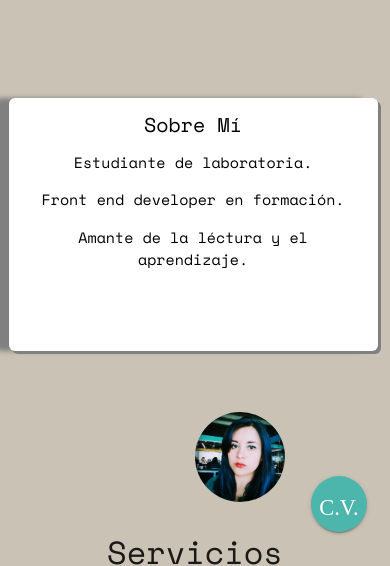
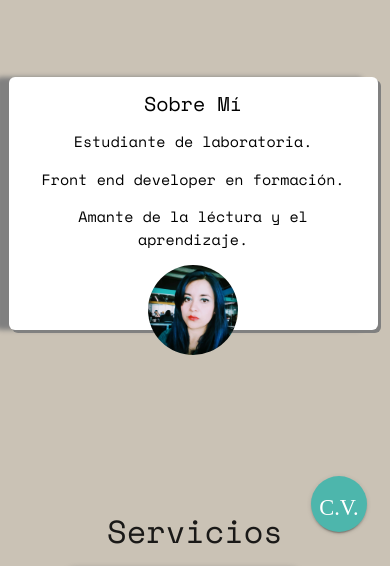
Before and after one commit to mackyjava/portafolioV2, a plain HTML site: page index.html in a window 390 px wide. Shown: the part 289-855 px from the top of the page. Drawn offline with nearby package versions, Linux system fonts and the light colour scheme.

Commit message:
versionṕrueba

```diff
--- a/assets/css/main.css
+++ b/assets/css/main.css
@@ -80,7 +80,7 @@ span a{
  box-shadow: 3px 3px gray, -1em 0 0.4em gray;
 }
 #info{
-  height: 300px;
+  height: 400px;
 
 }
 #info .subir{
@@ -126,11 +126,8 @@ img.circle{
   top: 30%;
 }
 .circle.yo{
-  width: 250px;
-  height:250px;
-  position: absolute;
-  left:69%;
-  top:143%;
+  width: 200px;
+  height:200px;
 }
 
 .logo img{
@@ -147,10 +144,11 @@ img.circle{
   margin-left: 10% !important;
 }
 .img-data{
-  position: absolute;
-  left:15%;
+ /* position: absolute;
+  margin-left: -30%*/
   z-index: -2;
   box-shadow: 3px 3px gray, -1em 0 0.4em gray;
+  height: 450px;
 }
 footer{
     margin-top: -1.5%;
@@ -311,11 +309,7 @@ nav  li a{
   .circle.yo{
     width: 90px;
     height:90px;
-    position: absolute;
-    left:50%;
-    top:83%;
   }
-
   .logo img{
       width: 20%;
       height: 40px;
--- a/index.html
+++ b/index.html
@@ -46,9 +46,6 @@
           </div>
           </div>
            <div id="sobre" class="row bajar">
-          <div class="col xl4 l4 m4 s4 offset-xl7 offset-l7 offset-m7 offset-s7 margin-t">
-            <img src="assets/img/yo.jpg" class="circle yo">
-          </div>
           <div id="sobre-mi" class="col xl12 l12 m12 s12">
            <div class="col xl10 l0 m10 s12 bajar borde">
              <h4 class="center">Sobre Mí</h4>
@@ -56,6 +53,7 @@
                <p>Estudiante de laboratoria.</p>
                <p class="">Front end developer en formación.</p>
                <p class="">Amante de la léctura y el aprendizaje.</p>
+               <img src="assets/img/yo.jpg" class="circle yo">
              </div>
            </div>
           </div>
```
